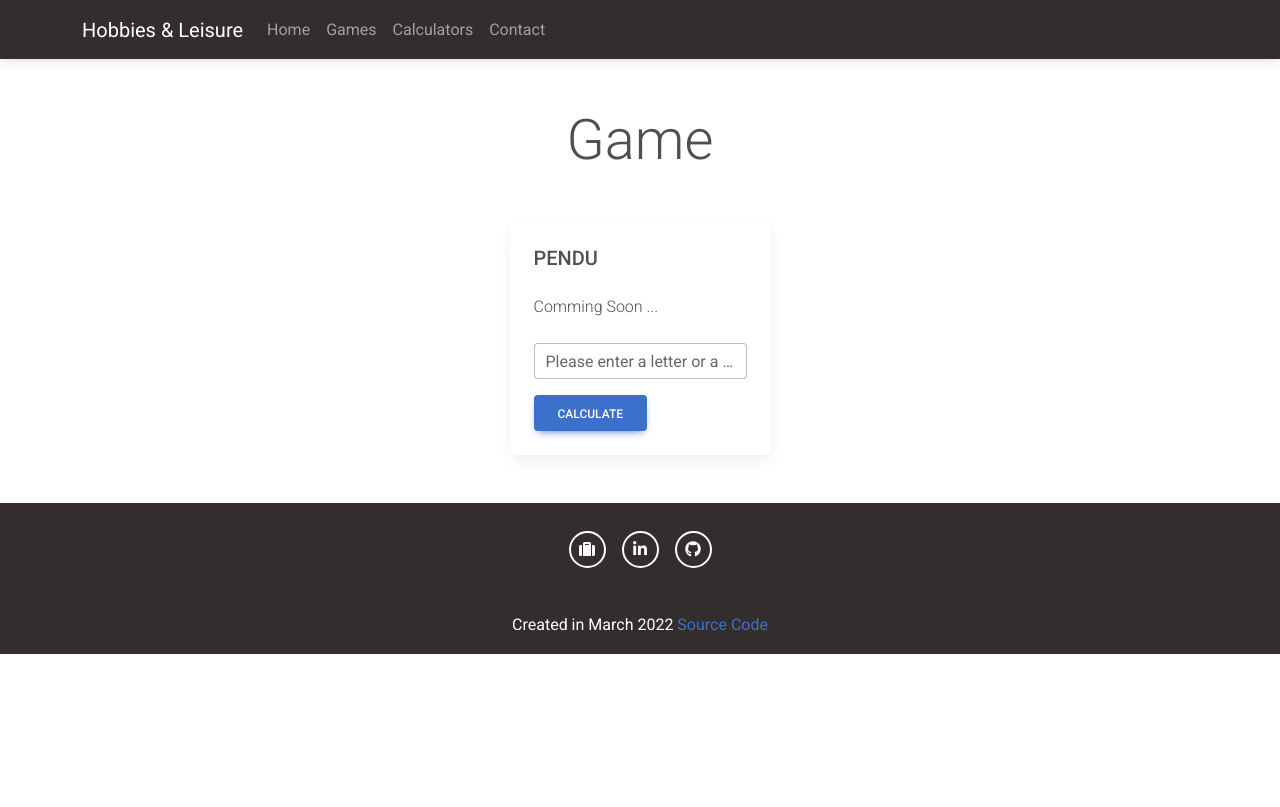
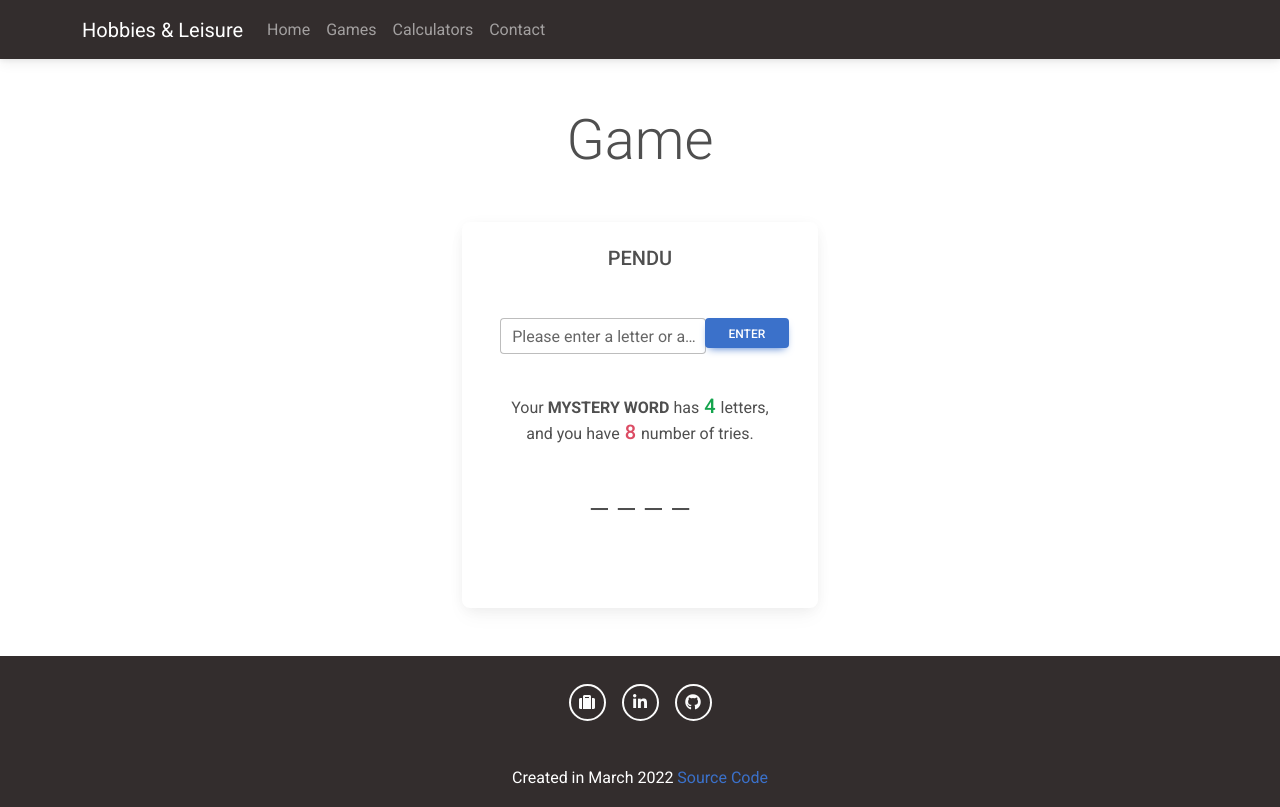
Before and after one commit to amirhatam/loisir, a React (Create React App) app: page /games/pendu in a window 1280 px wide. Built offline with nearby package versions, Linux system fonts and the light colour scheme.

Commit message:
add all state for res & err

```diff
--- a/src/views/game/Pendu.jsx
+++ b/src/views/game/Pendu.jsx
@@ -4,13 +4,22 @@ import { MDBContainer, MDBCard, MDBCardBody, MDBCardTitle, MDBCardText, MDBBtn,
 
 
 export const Pendu = () => {
-    const [randomWord, setRandomWord] = useState("wellcome")
+    const [randomWord, setRandomWord] = useState("test")
+    const [numberOfPlay, setNumberOfPlay] = useState(8)
     const [input, setInput] = useState("")
     const [lettersChosen, setLettersChosen] = useState([])
     const [wordsFound, setWordsFound] = useState([])
+
     const [errMsg, setErrMsg] = useState([])
-    const [numberOfPlay, setNumberOfPlay] = useState(10)
+    const [EndGameMsg, setEndGameMsg] = useState("")
+    const [lettersChosenMsg, setLettersChosenMsg] = useState("")
 
+
+    if (wordsFound.length === 0) {
+        for (let i = 0; i < randomWord.length; i++) {
+            wordsFound.push("_")
+        }
+    }
 
     const findMysteryWord = () => {
 
@@ -20,12 +29,16 @@ export const Pendu = () => {
             if (input.length === 1) {
                 if (lettersChosen.indexOf(input) === -1) {
                     lettersChosen.push(input)
+                    setLettersChosenMsg("The letters you entered are : ")
+                    setErrMsg("");
+                } else {
+                    setErrMsg("You've already tried with that letter. I'm not counting this try because I'm nice ;)");
+                    return;
+                }
+
+                if (!randomWord.includes(input)) {
                     numOfPlay--
                     setNumberOfPlay(numOfPlay)
-                } else {
-                    console.log("You've already tried with that letter. I'm not counting this try because I'm nice");
-                    setErrMsg("You've already tried with that letter. I'm not counting this try because I'm nice");
-                    return;
                 }
 
                 const result = []
@@ -58,57 +71,94 @@ export const Pendu = () => {
 
                     })
                     if (result.join("") === randomWord) {
-                        console.log("You've won!! Congratulations!! The word was:", randomWord);
-
+                        setEndGameMsg("You've won!! Congratulations!! The word was: ",);
                     }
                 }
-
 
                 return setWordsFound(result)
 
             } else {
                 if (input == randomWord) {
-                    console.log("You've won!! Congratulations!! The word was:", randomWord);
+                    setEndGameMsg("You've won!! Congratulations!! The word was: ");
+                    setNumberOfPlay(numOfPlay)
+                } else {
+                    setErrMsg("")
                     numOfPlay--
+                    setErrMsg(`No, the word was not ${input}`);
                     setNumberOfPlay(numOfPlay)
                 }
             }
         } else {
-            console.log(`You've lost :(. The word was ${randomWord}`);
-
+            setEndGameMsg(`You've lost :( The word was: `)
+            // console.log(`You've lost :( The word was ${randomWord}`);
         }
-
 
     }
 
-    console.log("==>", wordsFound);
-    console.log("==>", numberOfPlay);
-    console.log("=======>", lettersChosen);
+    const clearState = () => {
+        setEndGameMsg("")
+        setNumberOfPlay(8)
+        setLettersChosen([])
+        setWordsFound([])
+    }
+
 
     return (
         <MDBContainer className='pb-md-5'>
             <MDBRow className='justify-content-center'>
                 <MDBCardTitle className='text-center my-md-5 display-4'>Game</MDBCardTitle>
-                <MDBCol md='3'>
+                <MDBCol md='4'>
                     <MDBCard >
                         <MDBCardBody>
-                            <MDBCardTitle className='text-uppercase'>Pendu</MDBCardTitle>
-                            <MDBCardText className='my-md-4 fw-lighter'>
-                                Comming Soon ...
-                            </MDBCardText>
-                            <MDBInput label='Please enter a letter or a word' onChange={(e) => setInput(e.target.value)} id='form1' type='text' className='mb-md-3' />
-                            {/* {
-                                wordsFound
+                            <MDBCardTitle className='text-uppercase text-center mb-md-5'>Pendu</MDBCardTitle>
+
+                            {
+                                EndGameMsg
                                     ?
-                                    <p className='text-center'>{wordsFound.join(" ")}  </p>
+                                    <>
+                                        <p>{EndGameMsg}<strong>{randomWord}</strong></p>
+                                        <MDBBtn onClick={clearState}>Retry</MDBBtn>
+                                    </>
                                     :
-                                    null
-                            } */}
-                            <MDBBtn onClick={findMysteryWord}>Calculate</MDBBtn>
+                                    <>
+                                        <MDBRow className="input-group justify-content-center">
+                                            <MDBCol size='8' className="input-group-prepend px-0">
+                                                <MDBInput
+                                                    label='Please enter a letter or a word'
+                                                    onChange={(e) => setInput(e.target.value)}
+                                                    id='form1' type='text'
+                                                    className='mb-md-3 form-control'
+                                                />
+                                            </MDBCol>
+                                            <MDBCol size='2' className="input-group-prepend px-0">
+                                                <MDBBtn onClick={findMysteryWord}>
+                                                    Enter
+                                                </MDBBtn>
+                                            </MDBCol>
+                                        </MDBRow>
+
+                                        <MDBCardText className=' text-center mt-md-4'>Your
+                                            <strong> MYSTERY WORD </strong> has
+                                            <strong className='text-success h5'> {randomWord.length} </strong>
+                                            letters,
+                                            <br />
+                                            and you have
+                                            <strong className='text-danger h5'> {numberOfPlay} </strong>
+                                            number of tries.
+                                        </MDBCardText>
+
+                                        <MDBCardText className='display-6 my-md-4 text-center'>{wordsFound.join(" ")}</MDBCardText>
+                                        <MDBCardText className='text-center'> {lettersChosenMsg}
+                                            <br />
+                                            <strong className='text-uppercase'>{lettersChosen.join(", ")}</strong>
+                                        </MDBCardText>
+                                        <MDBCardText className='text-danger h5 fw-lighter px-md-4'>{errMsg}</MDBCardText>
+                                    </>
+                            }
+
                         </MDBCardBody>
                     </MDBCard>
                 </MDBCol>
-
             </MDBRow>
         </MDBContainer>
     )
```
Also changed, not shown: 1 other file (tests, documents, lock files or other folders).
